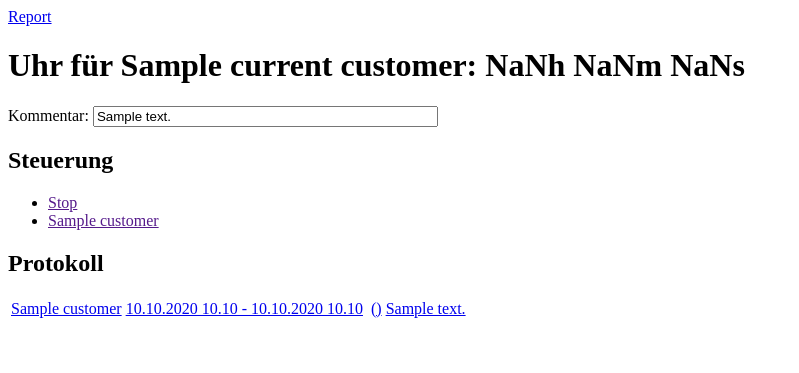
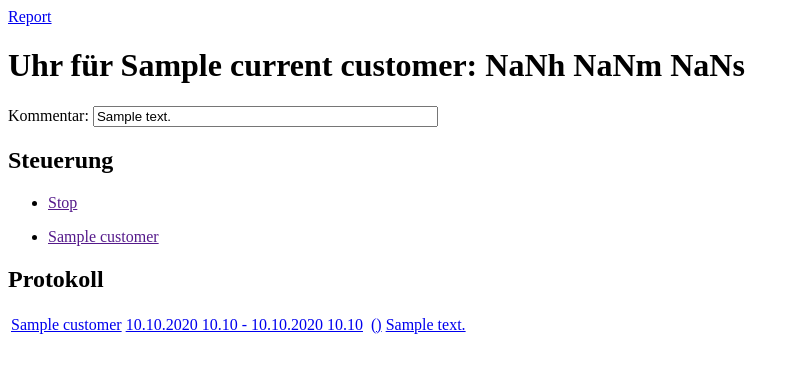
Before and after one commit to wolf5/projecttools, a Django app: template projecttools/templates/timesheet/clock.html in a window 1280 px wide. Shown: the top 373 px of the page, without its empty margins (0-799 px from the left). Run offline with Django 3.2, Linux system fonts and the light colour scheme; the template is opened without the code that fills it: most values are stand-ins (such as "Sample title", 1, 10 or a date in 2020); some libraries are stand-ins or nearby versions.

Commit message:
Small layout changes on customer list and pause/resume button

```diff
--- a/projecttools/manage.py
+++ b/projecttools/manage.py
@@ -10,5 +10,8 @@ except ImportError:
 
 import settings
 
+import pydevd
+pydevd.patch_django_autoreload()
+
 if __name__ == "__main__":
     execute_manager(settings)
--- a/projecttools/templates/timesheet/clock.html
+++ b/projecttools/templates/timesheet/clock.html
@@ -3,6 +3,7 @@
 <html>
     <head>
         <meta charset="utf-8">
+        <link rel="stylesheet" type="text/css" href="{{ STATIC_URL }}main.css" media="screen" />
         <script type="text/javascript" src="{{ STATIC_URL }}jquery-1.7.1.js"></script>
         <script type="text/javascript" src="{{ STATIC_URL }}ajaxcsrf.js"></script>
         <script type="text/javascript">
@@ -84,10 +85,10 @@
         <ul>
         	{% if currentCustomer %}
 	            {% if state == "paused" %}
-	                <li><form action="" method="post" id="resumeform" style="margin: 0px;"><a href="" id="resumelink"><b>Start</b></a><input type="hidden" name="command" value="resume" /><input type="hidden" name="customer" value="{{ currentCustomer.id }}" /></form></li>
+	                <li class="customerlist first"><form action="" method="post" id="resumeform" style="margin: 0px;"><a href="" id="resumelink">Start</a><input type="hidden" name="command" value="resume" /><input type="hidden" name="customer" value="{{ currentCustomer.id }}" /></form></li>
 	                <script type="text/javascript">$(document).ready(function() {$("#resumelink").click(function() {$("#resumeform").append($('<input>').attr({type: "hidden", name: "comment", value: $("input#comment").val()}));$("#resumeform").submit();return false;})});</script>
 	            {% else %}
-	                <li><form action="" method="post" id="pauseform" style="margin: 0px;"><a href="" id="pauselink">Stop</a><input type="hidden" name="command" value="pause" /></form></li>
+	                <li class="customerlist first"><form action="" method="post" id="pauseform" style="margin: 0px;"><a href="" id="pauselink">Stop</a><input type="hidden" name="command" value="pause" /></form></li>
 	                <script type="text/javascript">$(document).ready(function() {$("#pauseform").click(function() {$("#pauseform").submit();return false;})});</script>
 	            {% endif %}
 	        {% endif %}
@@ -95,9 +96,9 @@
             {% for customer in customers %}
                 {% if customer == currentCustomer %}
                     {% if state == "running" %}
-                        <li><b><i>{{ customer.name }}</i></b></li>
+                        <li><b>{{ customer.name }}</b></li>
                     {% else %}
-                        <li><form action="" method="post" id="customerresumeform{{ customer.id }}" style="margin: 0px;"><a href="" id="customerresumelink{{ customer.id }}"><i>{{ customer.name }}</i></a><input type="hidden" name="command" value="resume" /><input type="hidden" name="customer" value="{{ customer.id }}" /></form></li>
+                        <li><form action="" method="post" id="customerresumeform{{ customer.id }}" style="margin: 0px;"><a href="" id="customerresumelink{{ customer.id }}"><b>{{ customer.name }}</b></a><input type="hidden" name="command" value="resume" /><input type="hidden" name="customer" value="{{ customer.id }}" /></form></li>
                         <script type="text/javascript">$(document).ready(function() {$("#customerresumelink{{ customer.id }}").click(function() {$("#customerresumeform{{ customer.id }}").append($('<input>').attr({type: "hidden", name: "comment", value: $("input#comment").val()}));$("#customerresumeform{{ customer.id }}").submit();return false;})});</script>
                     {% endif %}
                 {% else %}
--- a/projecttools/templates/timesheet/customer_report.html
+++ b/projecttools/templates/timesheet/customer_report.html
@@ -3,6 +3,7 @@
 <html>
     <head>
         <meta charset="utf-8">
+        <link rel="stylesheet" type="text/css" href="{{ STATIC_URL }}main.css" media="screen" />
         <title>Zeiterfassung: Report für {{ currentCustomer.name }}</title>
     </head>
     <body>
--- /dev/null
+++ b/projecttools/timesheet/static/main.css
@@ -0,0 +1,3 @@
+li.customerlist.first {
+	margin-bottom: 1em;
+}
```
